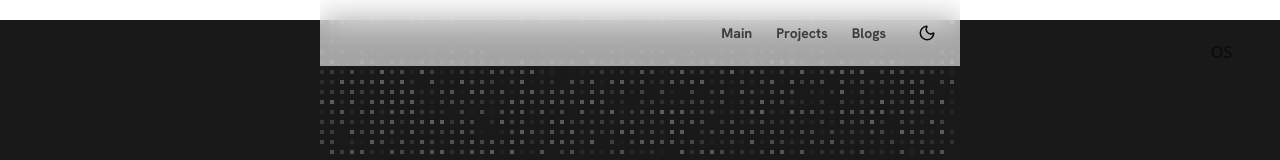
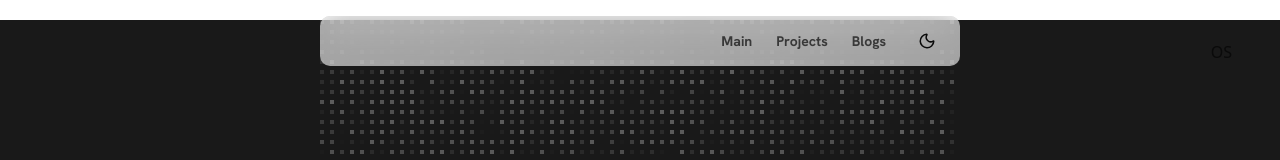
Before and after one commit to tanishtirpathi/V2-Portfolio, a Next.js app: page / in a window 1280 px wide. Shown: the top 160 px of the page. Built offline with nearby package versions, Linux system fonts and the light colour scheme.

Commit message:
Update: navbar

```diff
--- a/src/components/layout/navbar.tsx
+++ b/src/components/layout/navbar.tsx
@@ -21,16 +21,17 @@ export default function Navbar() {
     <nav
       className="
         fixed
-        top-0
+        top-4
         w-1/2
         z-50
         backdrop-blur-lg
         bg-white/60
         dark:bg-black/10
         dark:border-neutral-800
+        rounded-lg
       "
     >
-      <div className="max-w-5xl mx-auto font-main font-bold flex justify-end items-center py-4 px-4 gap-6 text-sm">
+      <div className="max-w-5xl mx-auto font-main font-bold flex justify-end items-center py-2 px-4 gap-6 text-sm">
 
         <Link
           href="/"
```
